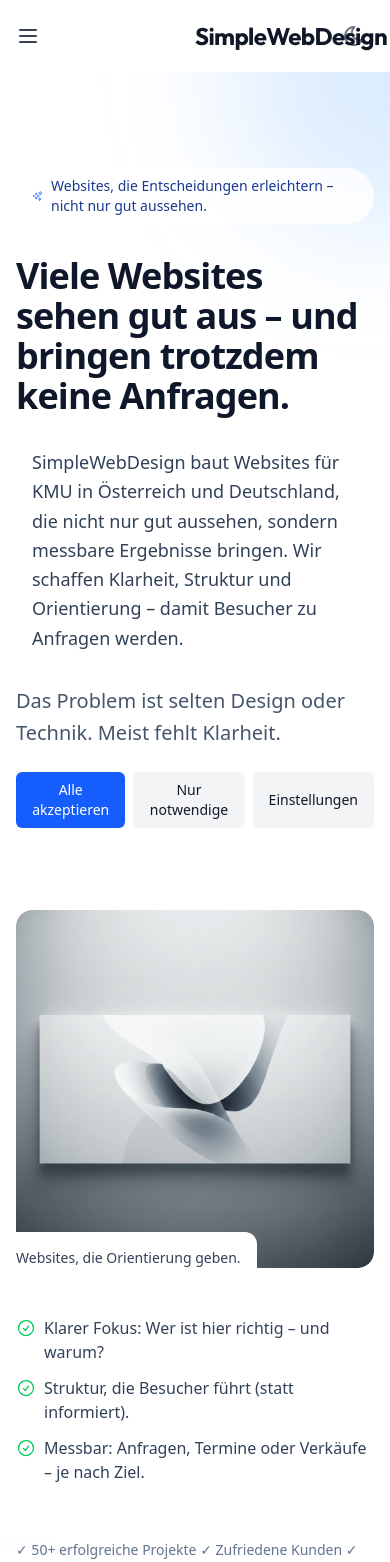
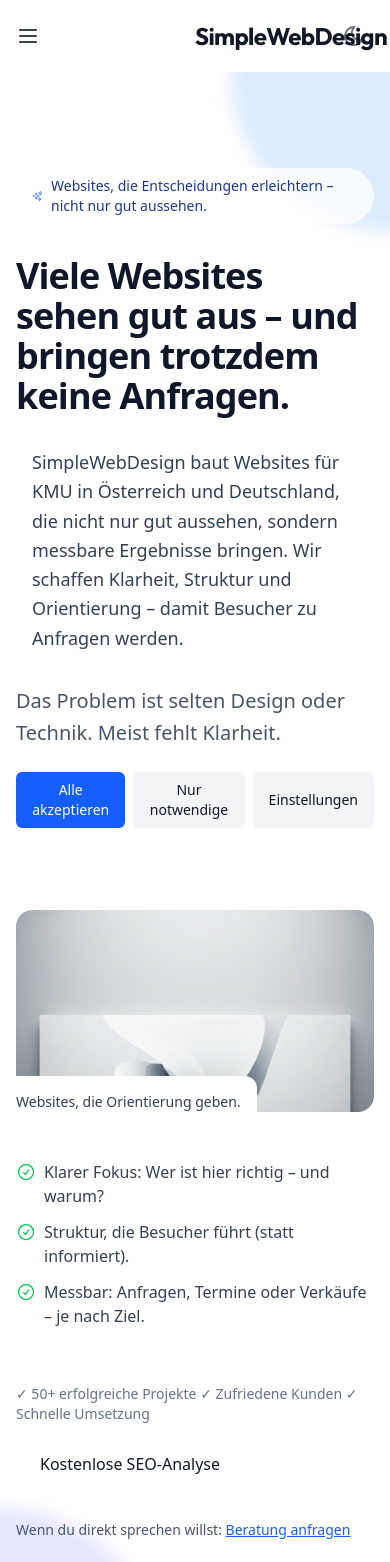
Before and after one commit to MateThemes/simpleweb-next, a Next.js app: page / in a window 390 px wide. Shown: the top 1562 px of the page. Built offline with nearby package versions, Linux system fonts and the light colour scheme; no server answers.

Commit message:
Remove unused 'use client' directive from Klarheit component; enhance ModernHero component with responsive backdrop blur adjustments and stable image container dimensions to prevent layout shifts.

```diff
--- a/src/components/sections/Klarheit.tsx
+++ b/src/components/sections/Klarheit.tsx
@@ -1,5 +1,3 @@
-'use client'
-
 import { Container } from '../ui/Container'
 
 const points = [
--- a/src/components/sections/ModernHero.tsx
+++ b/src/components/sections/ModernHero.tsx
@@ -88,9 +88,9 @@ export default function ModernHero() {
     >
       {/* Background decoration */}
       <div className="absolute inset-0 overflow-hidden">
-        <div className="absolute -top-40 -right-40 w-80 h-80 bg-blue-400/20 rounded-full blur-3xl"></div>
-        <div className="absolute -bottom-40 -left-40 w-80 h-80 bg-indigo-400/20 rounded-full blur-3xl"></div>
-        <div className="absolute top-1/2 left-1/2 transform -translate-x-1/2 -translate-y-1/2 w-96 h-96 bg-gradient-to-r from-blue-400/10 to-indigo-400/10 rounded-full blur-3xl"></div>
+        <div className="absolute -top-40 -right-40 w-80 h-80 bg-blue-400/20 rounded-full blur-sm md:blur-3xl"></div>
+        <div className="absolute -bottom-40 -left-40 w-80 h-80 bg-indigo-400/20 rounded-full blur-sm md:blur-3xl"></div>
+        <div className="absolute top-1/2 left-1/2 transform -translate-x-1/2 -translate-y-1/2 w-96 h-96 bg-gradient-to-r from-blue-400/10 to-indigo-400/10 rounded-full blur-sm md:blur-3xl"></div>
       </div>
 
       <Container className="relative">
@@ -98,7 +98,7 @@ export default function ModernHero() {
           {/* Content */}
           <div className="space-y-8">
             {/* Badge */}
-            <div className="inline-flex items-center gap-2 px-4 py-2 rounded-full bg-white/80 dark:bg-slate-800/80 md:backdrop-blur-sm border border-blue-200 dark:border-slate-700">
+            <div className="inline-flex items-center gap-2 px-4 py-2 rounded-full bg-white/80 dark:bg-slate-800/80 backdrop-blur-[1px] md:backdrop-blur-sm border border-blue-200 dark:border-slate-700">
               <SparklesIcon className="h-4 w-4 text-blue-600" />
               <span className="text-sm font-medium text-blue-900 dark:text-blue-100">
                 Websites, die Entscheidungen erleichtern – nicht nur gut aussehen.
@@ -111,7 +111,7 @@ export default function ModernHero() {
                 Viele Websites sehen gut aus – und bringen trotzdem keine Anfragen.
               </h1>
               {/* LLM-friendly summary block */}
-              <div className="text-lg text-slate-700 dark:text-slate-300 leading-relaxed max-w-2xl space-y-2 bg-white/60 dark:bg-slate-800/60 md:backdrop-blur-sm p-4 rounded-lg border border-slate-200 dark:border-slate-700">
+              <div className="text-lg text-slate-700 dark:text-slate-300 leading-relaxed max-w-2xl space-y-2 bg-white/60 dark:bg-slate-800/60 backdrop-blur-[1px] md:backdrop-blur-sm p-4 rounded-lg border border-slate-200 dark:border-slate-700">
                 <p>
                   SimpleWebDesign baut Websites für KMU in Österreich und Deutschland, die nicht nur gut aussehen, sondern messbare Ergebnisse bringen. Wir schaffen Klarheit, Struktur und Orientierung – damit Besucher zu Anfragen werden.
                 </p>
@@ -144,9 +144,10 @@ export default function ModernHero() {
               transition={{ duration: 0.6, ease: 'easeOut', delay: 0.2 }}
               className="relative"
             >
-              {/* Main image with parallax */}
+              {/* Main image with parallax - stable container dimensions to prevent CLS */}
+              <div className="relative w-full" style={{ aspectRatio: '920/520' }}>
                 <motion.div
-                className="relative rounded-2xl overflow-hidden md:shadow-2xl shadow-xl"
+                  className="relative rounded-2xl overflow-hidden md:shadow-2xl shadow-xl w-full h-full"
                   style={{
                     y: yTransform,
                     scale: isReducedMotion || isMobile ? 1 : 1.02,
@@ -164,6 +165,7 @@ export default function ModernHero() {
                   {/* Overlay gradient */}
                   <div className="absolute inset-0 bg-gradient-to-t from-slate-900/20 to-transparent"></div>
                 </motion.div>
+              </div>
 
               {/* Floating card */}
               <div className="absolute -bottom-4 -left-4 bg-white dark:bg-slate-800 rounded-xl shadow-lg p-4 border border-slate-200 dark:border-slate-700">
```
Lines whose indentation alone changed are shown as unchanged.
